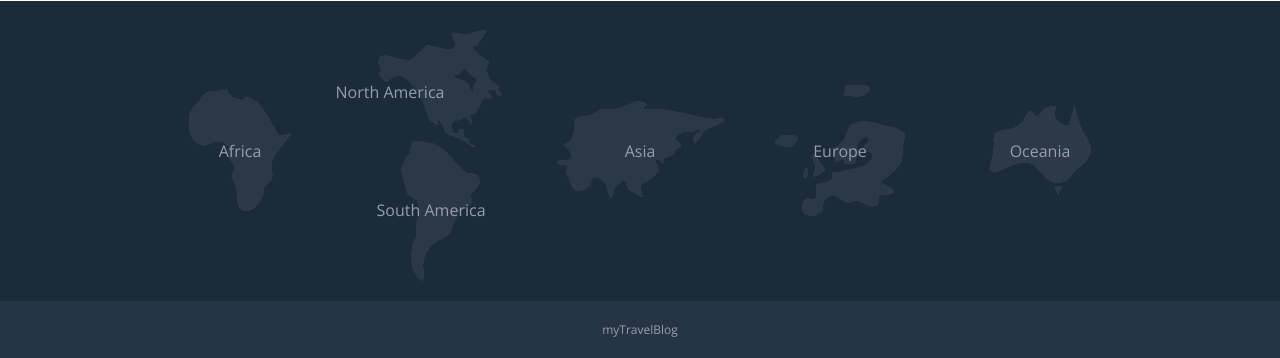
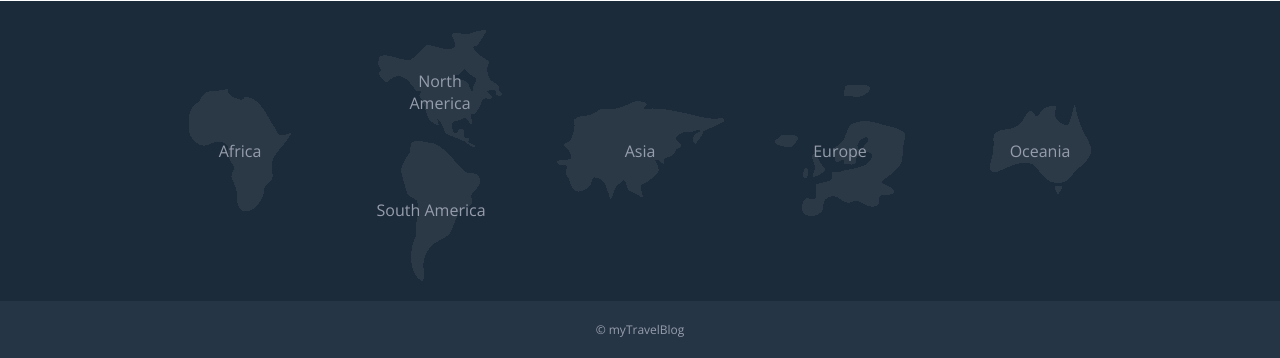
Before and after one commit to TxikiCruz/mytravelblog, a React (Vite) app in the folder client/: page /login in a window 1280 px wide. Shown: the part 619-977 px from the top of the page. Built offline with nearby package versions, Linux system fonts and the light colour scheme.

Commit message:
updates codespace

```diff
--- a/client/src/App.tsx
+++ b/client/src/App.tsx
@@ -56,7 +56,7 @@ function App() {
     }
   }
 
-  const login = (token, role) => {
+  const login = (token: string, role: string) => {
     //console.log('token ===>'+token)
     setRole(role)
     localStorage.setItem('token', JSON.stringify(token))
--- a/client/src/assets/sass/layout/_footer.scss
+++ b/client/src/assets/sass/layout/_footer.scss
@@ -62,6 +62,7 @@
           left: 25%;
           @media (min-width: $screenSm) {
             top: 30%;
+            left: 50%;
           }
         }
 
--- a/client/src/components/common/Footer.tsx
+++ b/client/src/components/common/Footer.tsx
@@ -9,7 +9,7 @@ const Footer = () => {
     <footer className="footer">
       <div className="container">
         <div className="flex">
-          <p>myTravelBlog</p>
+          <p>© myTravelBlog</p>
         </div>
       </div>
     </footer>
--- a/client/src/config.js
+++ b/client/src/config.js
@@ -1,6 +1,6 @@
 
 const URL = window.location.hostname === `localhost`
-  ? `http://localhost:3040`
-  : `http://localhost:3040`
+  ? `http://localhost:5173`
+  : `https://fictional-halibut-x5jq5jpxqx7hpw97-5173.app.github.dev/`
 
 export { URL }
--- a/client/src/layouts/BreadcrumbLayout.tsx
+++ /dev/null
@@ -1,6 +0,0 @@
-
-const PublicLayout = ({ children }) => (
-  <>{children}</>
-)
-
-export default PublicLayout
```
